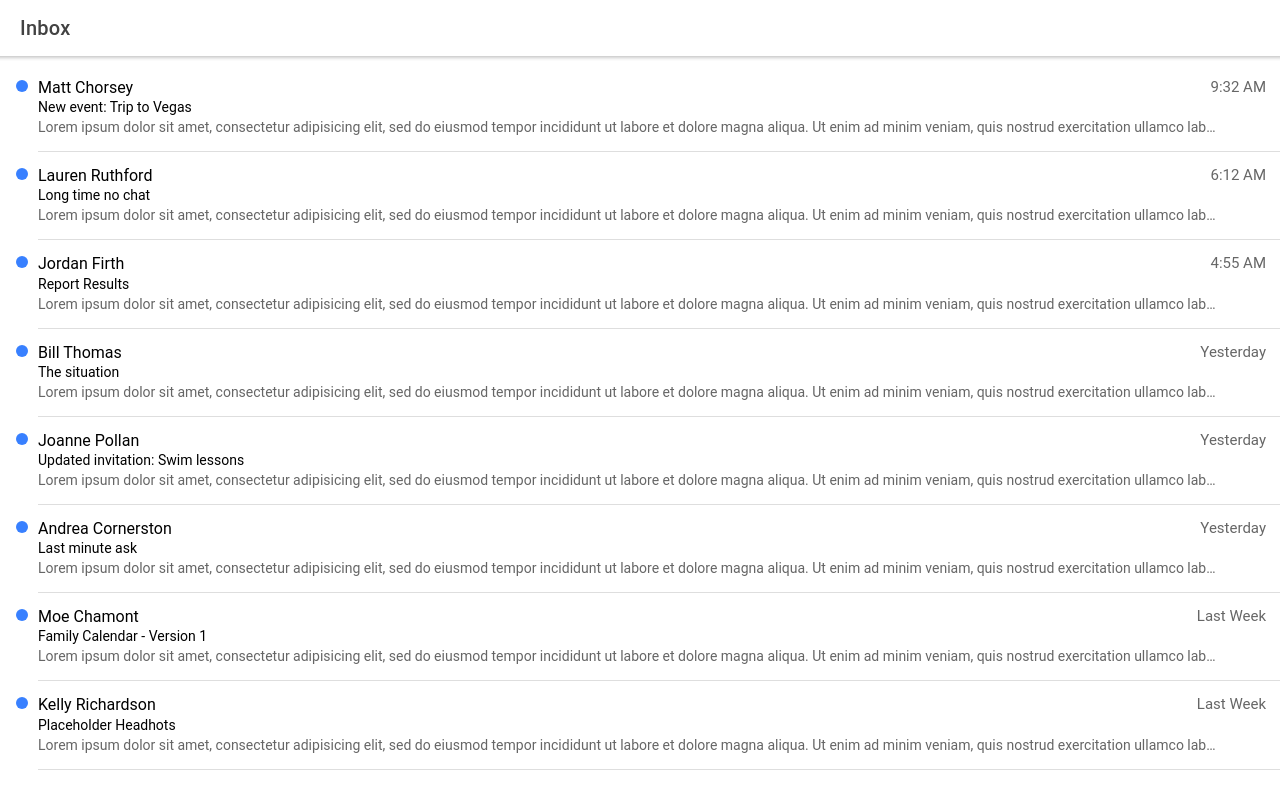
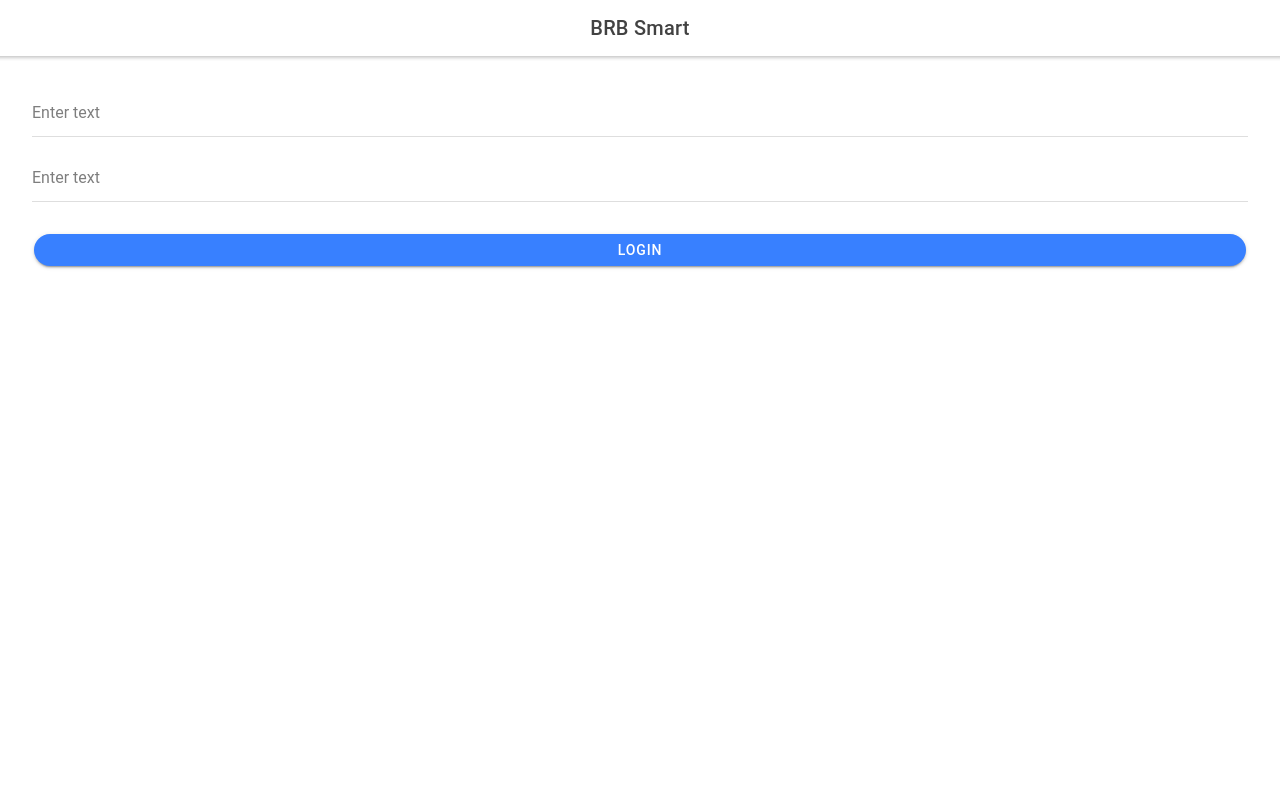
Before and after one commit to dinesh-borana/brb-smart, a React (Create React App) app: page / in a window 1280 px wide. Before the commit this address led to /home. Shown: the top 792 px of the page. Built offline with nearby package versions, Linux system fonts and the light colour scheme.

Commit message:
firebase connection added

```diff
--- a/package.json
+++ b/package.json
@@ -19,6 +19,7 @@
     "@types/react-dom": "^18.0.6",
     "@types/react-router": "^5.1.11",
     "@types/react-router-dom": "^5.1.7",
+    "firebase": "^9.18.0",
     "history": "^4.9.0",
     "ionicons": "^6.0.3",
     "react": "^18.2.0",
--- a/src/App.tsx
+++ b/src/App.tsx
@@ -1,40 +1,47 @@
-import { Redirect, Route } from 'react-router-dom';
-import { IonApp, IonRouterOutlet, setupIonicReact } from '@ionic/react';
-import { IonReactRouter } from '@ionic/react-router';
-import Home from './pages/Home';
-import ViewMessage from './pages/ViewMessage';
+import { Redirect, Route } from "react-router-dom";
+import { IonApp, IonRouterOutlet, setupIonicReact } from "@ionic/react";
+import { IonReactRouter } from "@ionic/react-router";
+import Home from "./pages/Home";
+import ViewMessage from "./pages/ViewMessage";
 
 /* Core CSS required for Ionic components to work properly */
-import '@ionic/react/css/core.css';
+import "@ionic/react/css/core.css";
 
 /* Basic CSS for apps built with Ionic */
-import '@ionic/react/css/normalize.css';
-import '@ionic/react/css/structure.css';
-import '@ionic/react/css/typography.css';
+import "@ionic/react/css/normalize.css";
+import "@ionic/react/css/structure.css";
+import "@ionic/react/css/typography.css";
 
 /* Optional CSS utils that can be commented out */
-import '@ionic/react/css/padding.css';
-import '@ionic/react/css/float-elements.css';
-import '@ionic/react/css/text-alignment.css';
-import '@ionic/react/css/text-transformation.css';
-import '@ionic/react/css/flex-utils.css';
-import '@ionic/react/css/display.css';
+import "@ionic/react/css/padding.css";
+import "@ionic/react/css/float-elements.css";
+import "@ionic/react/css/text-alignment.css";
+import "@ionic/react/css/text-transformation.css";
+import "@ionic/react/css/flex-utils.css";
+import "@ionic/react/css/display.css";
 
 /* Theme variables */
-import './theme/variables.css';
+import "./theme/variables.css";
+import Login from "./pages/login/Login";
 
 setupIonicReact();
 
-const App: React.FC = () => (
+const App: React.FC = () => {
+  const authUser = localStorage.getItem("username") || "";
+  console.log(authUser);
+  return (
     <IonApp>
       <IonReactRouter>
         <IonRouterOutlet>
-        <Route path="/" exact={true}>
-          <Redirect to="/home" />
+          <Route path="/" render={() => (authUser ? <Home /> : <Login />)} />
+          <Route path="/login" exact>
+            <Login />
           </Route>
-        <Route path="/home" exact={true}>
-          <Home />
-        </Route>
+          <Route
+            path="/home"
+            exact={true}
+            render={() => (authUser ? <Home /> : <Login />)}
+          />
           <Route path="/message/:id">
             <ViewMessage />
           </Route>
@@ -42,5 +49,6 @@ const App: React.FC = () => (
       </IonReactRouter>
     </IonApp>
   );
+};
 
 export default App;
--- a/src/components/MessageListItem.tsx
+++ /dev/null
@@ -1,33 +0,0 @@
-import {
-  IonItem,
-  IonLabel,
-  IonNote
-  } from '@ionic/react';
-import { Message } from '../data/messages';
-import './MessageListItem.css';
-
-interface MessageListItemProps {
-  message: Message;
-}
-
-const MessageListItem: React.FC<MessageListItemProps> = ({ message }) => {
-  return (
-    <IonItem routerLink={`/message/${message.id}`} detail={false}>
-      <div slot="start" className="dot dot-unread"></div>
-      <IonLabel className="ion-text-wrap">
-        <h2>
-          {message.fromName}
-          <span className="date">
-            <IonNote>{message.date}</IonNote>
-          </span>
-        </h2>
-        <h3>{message.subject}</h3>
-        <p>
-          Lorem ipsum dolor sit amet, consectetur adipisicing elit, sed do eiusmod tempor incididunt ut labore et dolore magna aliqua. Ut enim ad minim veniam, quis nostrud exercitation ullamco laboris nisi ut aliquip ex ea commodo consequat. Duis aute irure dolor in reprehenderit in voluptate velit esse cillum dolore eu fugiat nulla pariatur. Excepteur sint occaecat cupidatat non proident, sunt in culpa qui officia deserunt mollit anim id est laborum.
-        </p>
-      </IonLabel>
-    </IonItem>
-  );
-};
-
-export default MessageListItem;
--- /dev/null
+++ b/src/components/OrderListItem.tsx
@@ -0,0 +1,35 @@
+import { IonItem, IonLabel, IonNote } from "@ionic/react";
+import { Message } from "../data/messages";
+import "./OrderListItem.css";
+
+interface MessageListItemProps {
+  message: Message;
+}
+
+const OrderListItem: React.FC<MessageListItemProps> = ({ message }) => {
+  return (
+    <IonItem routerLink={`/message/${message.id}`} detail={false}>
+      <div slot="start" className="dot dot-unread"></div>
+      <IonLabel className="ion-text-wrap">
+        <h2>
+          {message.fromName}
+          <span className="date">
+            <IonNote>{message.date}</IonNote>
+          </span>
+        </h2>
+        <h3>{message.subject}</h3>
+        <p>
+          Lorem ipsum dolor sit amet, consectetur adipisicing elit, sed do
+          eiusmod tempor incididunt ut labore et dolore magna aliqua. Ut enim ad
+          minim veniam, quis nostrud exercitation ullamco laboris nisi ut
+          aliquip ex ea commodo consequat. Duis aute irure dolor in
+          reprehenderit in voluptate velit esse cillum dolore eu fugiat nulla
+          pariatur. Excepteur sint occaecat cupidatat non proident, sunt in
+          culpa qui officia deserunt mollit anim id est laborum.
+        </p>
+      </IonLabel>
+    </IonItem>
+  );
+};
+
+export default OrderListItem;
--- a/src/data/messages.ts
+++ b/src/data/messages.ts
@@ -54,6 +54,18 @@ const messages: Message[] = [
     subject: 'Placeholder Headhots',
     date: 'Last Week',
     id: 7
+  },
+  {
+    fromName: 'Kelly Richardson',
+    subject: 'Placeholder Headhots',
+    date: 'Last Week',
+    id: 8
+  },
+  {
+    fromName: 'Kelly Richardson',
+    subject: 'Placeholder Headhots',
+    date: 'Last Week',
+    id: 9
   }
 ];
 
--- /dev/null
+++ b/src/firebase.config.ts
@@ -0,0 +1,21 @@
+// Import the functions you need from the SDKs you need
+import { initializeApp } from "firebase/app";
+import { getAuth } from "firebase/auth";
+import { getFirestore } from "firebase/firestore";
+// TODO: Add SDKs for Firebase products that you want to use
+// https://firebase.google.com/docs/web/setup#available-libraries
+
+// Your web app's Firebase configuration
+const firebaseConfig = {
+  apiKey: "AIzaSyALdkM6k4ELWDWb37M1YonLHMFCgI2KN0U",
+  authDomain: "task-manager-e5ba5.firebaseapp.com",
+  projectId: "task-manager-e5ba5",
+  storageBucket: "task-manager-e5ba5.appspot.com",
+  messagingSenderId: "304671042810",
+  appId: "1:304671042810:web:585a772582dcc3572c2d43",
+};
+
+// Initialize Firebase
+const app = initializeApp(firebaseConfig);
+export const auth = getAuth(app);
+export const db = getFirestore(app);
--- a/src/pages/Home.tsx
+++ b/src/pages/Home.tsx
@@ -1,6 +1,6 @@
-import MessageListItem from '../components/MessageListItem';
-import { useState } from 'react';
-import { Message, getMessages } from '../data/messages';
+import OrderListItem from "../components/OrderListItem";
+import { useEffect, useState } from "react";
+import { Message, getMessages } from "../data/messages";
 import {
   IonContent,
   IonHeader,
@@ -10,13 +10,24 @@ import {
   IonRefresherContent,
   IonTitle,
   IonToolbar,
-  useIonViewWillEnter
-} from '@ionic/react';
-import './Home.css';
+  useIonViewWillEnter,
+} from "@ionic/react";
+import "./Home.css";
+import { db } from "../firebase.config";
+import { collection, getDocs } from "firebase/firestore";
 
 const Home: React.FC = () => {
+  const [messages, setMessages] = useState<Message[]>([]);
+  const getOrdersList = async () => {
+    const orderListRef = await getDocs(collection(db, "user_roles"));
+    orderListRef.forEach((doc) => {
+      console.log(doc.id, doc.data());
+    });
+  };
 
-  const [messages, setMessages] = useState<Message[]>([]);
+  useEffect(() => {
+    getOrdersList();
+  }, []);
 
   useIonViewWillEnter(() => {
     const msgs = getMessages();
@@ -33,7 +44,7 @@ const Home: React.FC = () => {
     <IonPage id="home-page">
       <IonHeader>
         <IonToolbar>
-          <IonTitle>Inbox</IonTitle>
+          <IonTitle>BRB</IonTitle>
         </IonToolbar>
       </IonHeader>
       <IonContent fullscreen>
@@ -43,14 +54,16 @@ const Home: React.FC = () => {
 
         <IonHeader collapse="condense">
           <IonToolbar>
-            <IonTitle size="large">
-              Inbox
+            <IonTitle size="large" class="ion-text-center">
+              BRB Smart
             </IonTitle>
           </IonToolbar>
         </IonHeader>
 
         <IonList>
-          {messages.map(m => <MessageListItem key={m.id} message={m} />)}
+          {messages.map((m) => (
+            <OrderListItem key={m.id} message={m} />
+          ))}
         </IonList>
       </IonContent>
     </IonPage>
--- a/src/pages/ViewMessage.tsx
+++ b/src/pages/ViewMessage.tsx
@@ -31,7 +31,7 @@ function ViewMessage() {
       <IonHeader translucent>
         <IonToolbar>
           <IonButtons slot="start">
-            <IonBackButton text="Inbox" defaultHref="/home"></IonBackButton>
+            <IonBackButton text="BRB" defaultHref="/home"></IonBackButton>
           </IonButtons>
         </IonToolbar>
       </IonHeader>
--- /dev/null
+++ b/src/pages/login/Login.tsx
@@ -0,0 +1,80 @@
+import {
+  IonButton,
+  IonContent,
+  IonHeader,
+  IonInput,
+  IonItem,
+  IonList,
+  IonPage,
+  IonText,
+  IonTitle,
+  IonToolbar,
+} from "@ionic/react";
+import { signInWithEmailAndPassword } from "firebase/auth";
+import { auth } from "../../firebase.config";
+import { useState } from "react";
+import { useIonRouter } from "@ionic/react";
+
+const Login: React.FC = () => {
+  const router = useIonRouter();
+
+  const [errorMsg, setErrorMsg] = useState<string>("");
+  const login = (event: any) => {
+    event.preventDefault();
+    const { username, password } = document.forms[0];
+    signInWithEmailAndPassword(auth, username.value, password.value)
+      .then((result) => {
+        router.push("/home");
+        localStorage.setItem("username", username.value);
+      })
+      .catch((error) => {
+        setErrorMsg("Incorrect Email or Password");
+        console.log(error.error.message);
+      });
+  };
+  return (
+    <IonPage>
+      <IonContent fullscreen>
+        <IonHeader>
+          <IonToolbar>
+            <IonTitle class="ion-text-center">BRB Smart</IonTitle>
+          </IonToolbar>
+        </IonHeader>
+        <IonList class="ion-padding">
+          <form onSubmit={(e) => login(e)}>
+            <IonItem class="ion-margin">
+              <IonInput
+                type="text"
+                class="ion-outline"
+                name="username"
+                placeholder="Enter text"
+              ></IonInput>
+            </IonItem>
+            <IonItem class="ion-margin">
+              <IonInput
+                type="password"
+                name="password"
+                class="ion-outline"
+                placeholder="Enter text"
+              ></IonInput>
+            </IonItem>
+            {/* <IonItem> */}
+            <IonButton
+              class="ion-padding"
+              shape="round"
+              expand="block"
+              type="submit"
+            >
+              Login
+            </IonButton>
+            {/* </IonItem> */}
+          </form>
+          <p className="ion-text-center">
+            {errorMsg && <IonText color={"danger"}>{errorMsg}</IonText>}
+          </p>
+        </IonList>
+      </IonContent>
+    </IonPage>
+  );
+};
+export default Login;
```
Also changed, not shown: firebase.json (added), src/components/OrderListItem.css (line endings or trailing spaces), 4 other files (tests, documents, lock files or other folders). Lines whose indentation alone changed are shown as unchanged.
